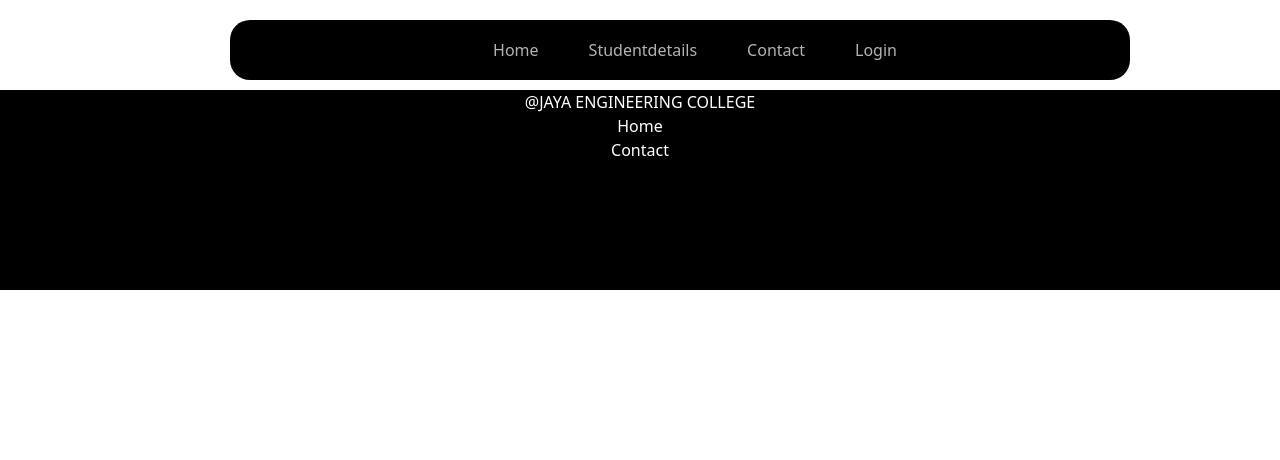
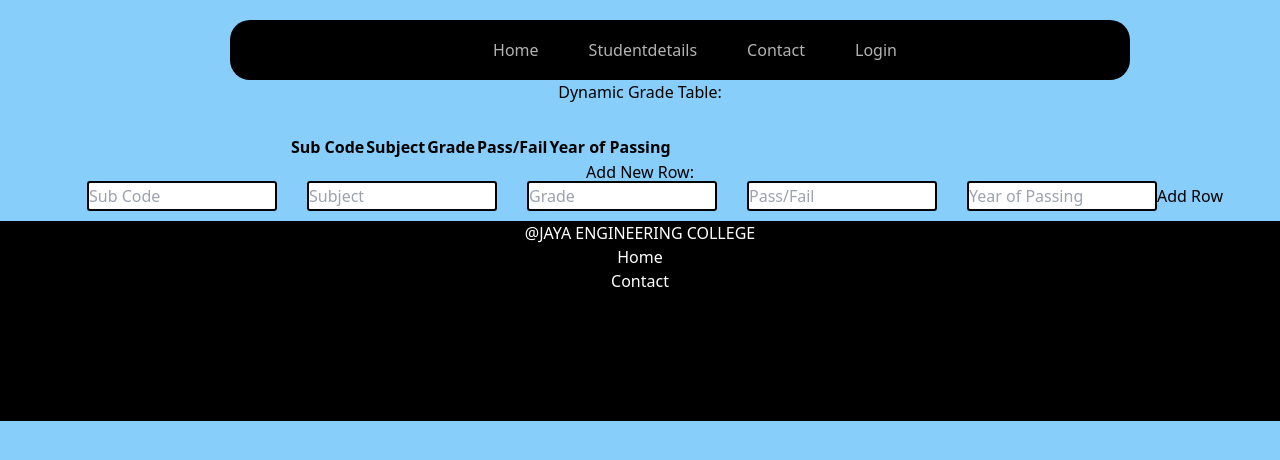
Before and after one commit to keerthiram2612/StudentProgress-Card, a React (Create React App) app: page /student1 in a window 1280 px wide. Shown: the top 460 px of the page. Built offline with nearby package versions, Linux system fonts and the light colour scheme.

Commit message:
creating the dynamic row of the table

```diff
--- a/src/index.css
+++ b/src/index.css
@@ -6,8 +6,10 @@ body{
    justify-content: center;
    align-items: center;
    text-align: center;
+   background-color: lightskyblue;
 
 }
+
 .header{
   display: flex;
   margin-left: 230px;
@@ -247,6 +249,12 @@ i{
   height: 40px;
 }
 
+.medical-stud{
+  font-size: 25px;
+  text-align: center;
+  font-family: 'Gill Sans', 'Gill Sans MT', Calibri, 'Trebuchet MS', sans-serif;
+
+}
 
 
 
--- a/src/pages/Student.jsx
+++ b/src/pages/Student.jsx
@@ -30,6 +30,7 @@ export default function Student() {
       </p>
 
        </div>
+
        <div className='student-history'>
         <form>
         <h2 className='hist-stud'>Register No:<input type = "text"/></h2>
--- a/src/pages/Student1.jsx
+++ b/src/pages/Student1.jsx
@@ -1,9 +1,115 @@
-import React from 'react'
+import React, { Component } from 'react';
+import Student from './Student';
 
-export default function Student1() {
-  return (
-    <div>
+class Student1 extends Component {
+  constructor(props) {
+    super(props);
+    this.state = {
+      grades: [],
+      newGrade: {
+        subCode: '',
+        subject: '',
+        grade: '',
+        passFail: '',
+        year: '',
+      },
+    };
+  }
 
-    </div>
-  )
+  handleInputChange = (event) => {
+    const { id, value } = event.target;
+    this.setState((prevState) => ({
+      newGrade: { ...prevState.newGrade, [id]: value },
+    }));
+  };
+
+  handleAddRow = () => {
+    const { grades, newGrade } = this.state;
+    if (newGrade.subCode && newGrade.subject && newGrade.grade && newGrade.passFail && newGrade.year) {
+      this.setState({
+        grades: [...grades, newGrade],
+        newGrade: {
+          subCode: '',
+          subject: '',
+          grade: '',
+          passFail: '',
+          year: '',
+        },
+      });
+    }
+  };
+
+  render() {
+    const { grades, newGrade } = this.state;
+
+    return (
+      <div>
+        <h3>Dynamic Grade Table:</h3>
+        <table border="1" cellspacing="0">
+          <thead>
+            <tr>
+              <th>Sub Code</th>
+              <th>Subject</th>
+              <th>Grade</th>
+              <th>Pass/Fail</th>
+              <th>Year of Passing</th>
+            </tr>
+          </thead>
+          <tbody>
+            {grades.map((grade, index) => (
+              <tr key={index}>
+                <td>{grade.subCode}</td>
+                <td>{grade.subject}</td>
+                <td>{grade.grade}</td>
+                <td>{grade.passFail}</td>
+                <td>{grade.year}</td>
+              </tr>
+            ))}
+
+          </tbody>
+        </table>
+        <div>
+          <h4>Add New Row:</h4>
+          <input
+            type="text"
+            id="subCode"
+            placeholder="Sub Code"
+            value={newGrade.subCode}
+            onChange={this.handleInputChange}
+          />
+          <input
+            type="text"
+            id="subject"
+            placeholder="Subject"
+            value={newGrade.subject}
+            onChange={this.handleInputChange}
+          />
+          <input
+            type="text"
+            id="grade"
+            placeholder="Grade"
+            value={newGrade.grade}
+            onChange={this.handleInputChange}
+          />
+          <input
+            type="text"
+            id="passFail"
+            placeholder="Pass/Fail"
+            value={newGrade.passFail}
+            onChange={this.handleInputChange}
+          />
+          <input
+            type="text"
+            id="year"
+            placeholder="Year of Passing"
+            value={newGrade.year}
+            onChange={this.handleInputChange}
+          />
+          <button onClick={this.handleAddRow}>Add Row</button>
+        </div>
+      </div>
+    );
+  }
 }
+
+export default Student1;
```
